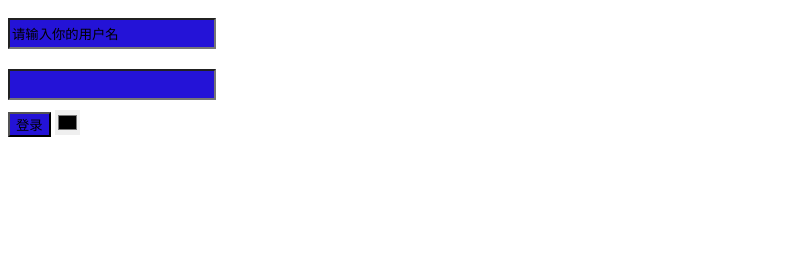
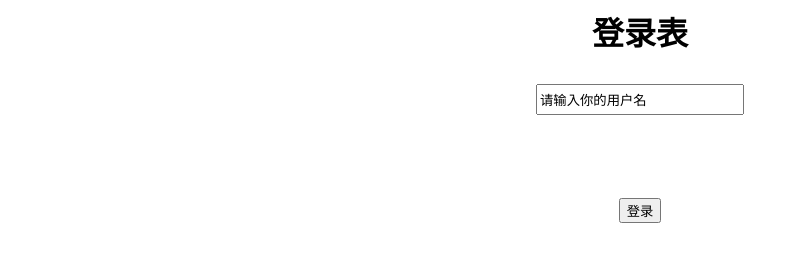
Before and after one commit to xxxxiaoxiaoyang/yzt01, a plain HTML site: page denglu.html in a window 1280 px wide. Shown: the whole page, without its empty margins (0-799 px from the left). Drawn offline with Linux system fonts and the light colour scheme.

Commit message:
Add files via upload

```diff
--- a/denglu.html
+++ b/denglu.html
@@ -3,36 +3,53 @@
 
 <head>
     <meta http-equiv="content-type" content="text/html" charset="UTF-8">
-    <title>个人网站</title>
+    <title>登录界面</title>
     <style>
+    .body{
+        width: auto;
+        margin: 0 auto;
+        text-align: center;
+        align-items: center;
+
+
+
+    }
    .colorsize{
-        width: 25px;
+        width: 200px;
         height: 25px;
         padding:1px;
         border: 10cap;
         margin: auto;
+        margin-top: 20px;
+        display: flex;
 
 
     }
     .bordersize{
         width: 200px;
         height: 25px;
-        margin-top: 10px;
-        margin-bottom: 10px;
-        background-color: rgb(36, 19, 215);
+        margin: 0 auto;
+        margin-top: 30px;
+        display: flex;
+
+
     }
     .subsize{
         width: auto;
         height: 25px;
-        background-color: rgb(36, 19, 215);
+        margin: auto;
+        display: flex;
+
     }
 
     </style>
     </head>
-<body>
+<body  >
+    <div >
+        <h1 class="body">登录表</h1>
         <input type="text" name="uname" value="请输入你的用户名" class="bordersize"></br>
-        <input type="password" name="password" class="bordersize"></br>
+        <input type="password" name="password" class="colorsize"></br>
         <input type="button" value="登录" class="subsize">
-        <input type="color" class="colorsize">
+        </div>
 </body>
 </html>
```
Also changed, not shown: index.html (+1 -2 lines).
